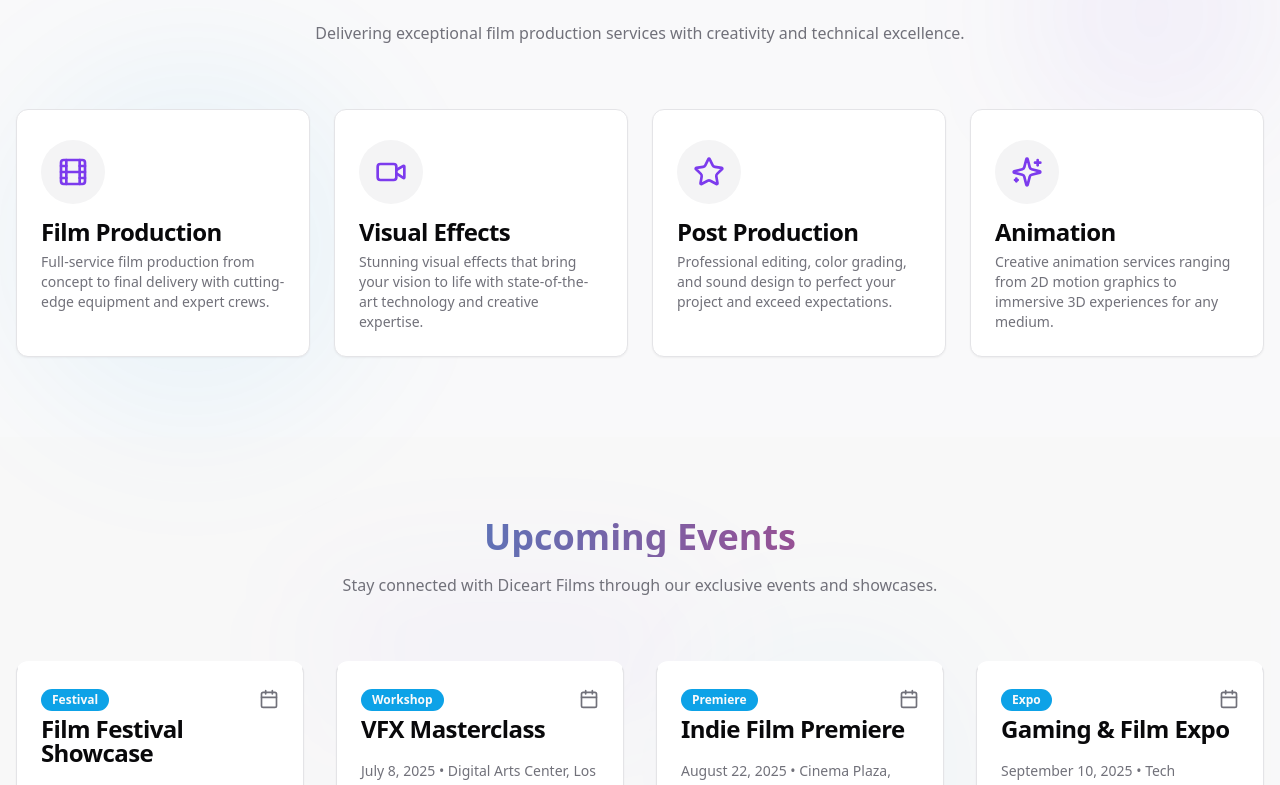
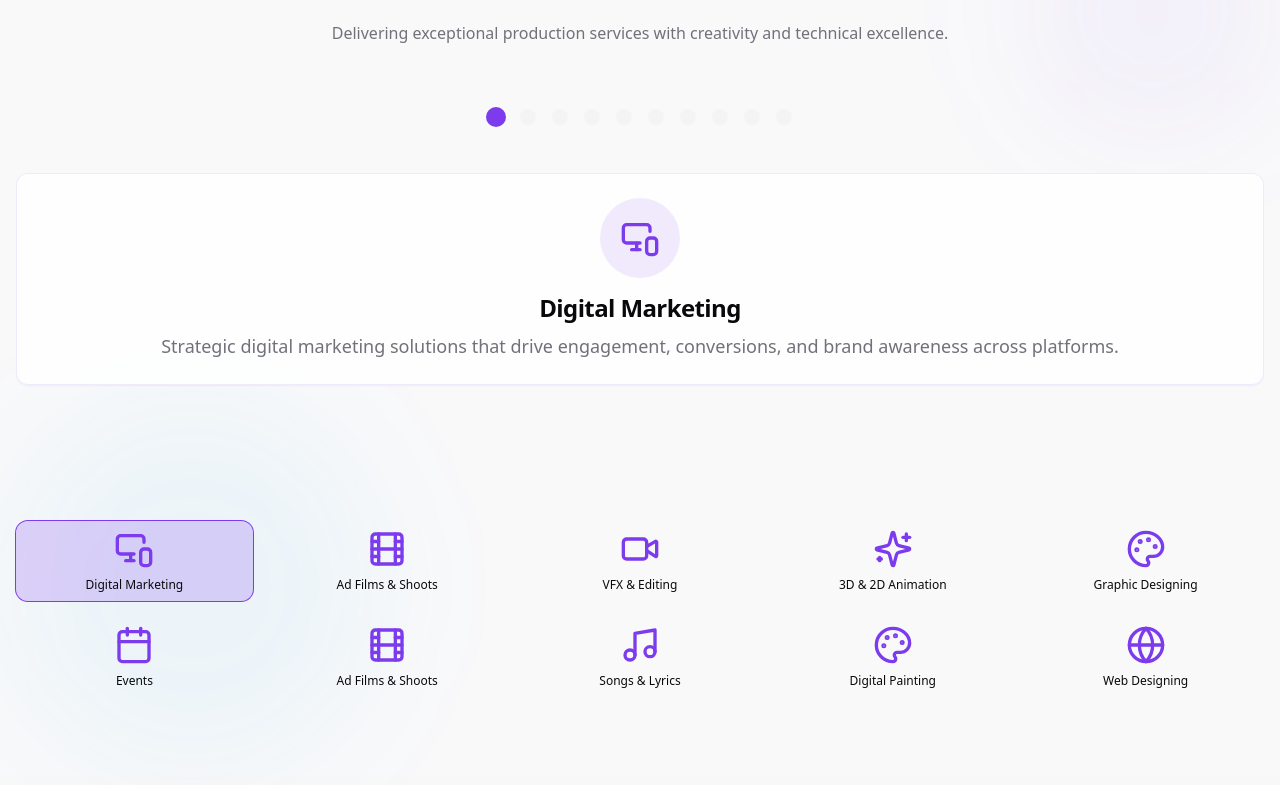
Before and after one commit to vk141143/diceart-cinematic-galaxy, a React (Vite) app: page / in a window 1280 px wide. Shown: the part 915-1700 px from the top of the page. Built offline with nearby package versions, Linux system fonts and the light colour scheme.

Commit message:
Refactor: Implement service navigation dots
Replaces the existing service display with a dot-based navigation system. Clicking a dot reveals the corresponding service information, creating a "9 Dot Navigation magic Menu" effect.

```diff
--- a/src/components/sections/Home.tsx
+++ b/src/components/sections/Home.tsx
@@ -1,3 +1,4 @@
+
 import { useRef, useEffect, useState } from "react";
 import { ChevronDown } from "lucide-react";
 import { Button } from "@/components/ui/button";
--- a/src/components/sections/Services.tsx
+++ b/src/components/sections/Services.tsx
@@ -1,11 +1,14 @@
 
 import { useRef, useEffect, useState } from "react";
 import { Card, CardContent, CardDescription, CardHeader, CardTitle } from "@/components/ui/card";
-import { Film, Video, Star, Sparkles } from "lucide-react";
+import { Film, Video, Star, Sparkles, Palette, Globe, Music, Calendar, MonitorSmartphone } from "lucide-react";
+import { motion } from "framer-motion";
+import { cn } from "@/lib/utils";
 
 export function Services() {
   const sectionRef = useRef<HTMLDivElement>(null);
   const [isVisible, setIsVisible] = useState(false);
+  const [activeService, setActiveService] = useState(0);
 
   useEffect(() => {
     const observer = new IntersectionObserver(
@@ -31,29 +34,59 @@ export function Services() {
 
   const services = [
     {
+      icon: <MonitorSmartphone className="h-10 w-10 text-primary" />,
+      title: "Digital Marketing",
+      description: "Strategic digital marketing solutions that drive engagement, conversions, and brand awareness across platforms.",
+    },
+    {
       icon: <Film className="h-10 w-10 text-primary" />,
-      title: "Film Production",
-      description: "Full-service film production from concept to final delivery with cutting-edge equipment and expert crews.",
+      title: "Ad Films & Shoots",
+      description: "Professional advertising films and video shoots that bring your brand story to life with cinematic quality.",
     },
     {
       icon: <Video className="h-10 w-10 text-primary" />,
-      title: "Visual Effects",
-      description: "Stunning visual effects that bring your vision to life with state-of-the-art technology and creative expertise.",
-    },
-    {
-      icon: <Star className="h-10 w-10 text-primary" />,
-      title: "Post Production",
-      description: "Professional editing, color grading, and sound design to perfect your project and exceed expectations.",
+      title: "VFX & Editing",
+      description: "Cutting-edge visual effects and professional editing services that transform raw footage into polished masterpieces.",
     },
     {
       icon: <Sparkles className="h-10 w-10 text-primary" />,
-      title: "Animation",
-      description: "Creative animation services ranging from 2D motion graphics to immersive 3D experiences for any medium.",
+      title: "3D & 2D Animation",
+      description: "Creative animation services ranging from immersive 3D experiences to engaging 2D motion graphics.",
+    },
+    {
+      icon: <Palette className="h-10 w-10 text-primary" />,
+      title: "Graphic Designing",
+      description: "Eye-catching graphic design that communicates your brand's message with visual impact and creative excellence.",
+    },
+    {
+      icon: <Calendar className="h-10 w-10 text-primary" />,
+      title: "Events",
+      description: "Comprehensive event planning and production services that create memorable experiences for your audience.",
+    },
+    {
+      icon: <Film className="h-10 w-10 text-primary" />,
+      title: "Ad Films & Shoots",
+      description: "High-quality advertising films and photoshoots that showcase your products and services in the best light.",
+    },
+    {
+      icon: <Music className="h-10 w-10 text-primary" />,
+      title: "Songs & Lyrics",
+      description: "Original music composition and lyric writing services that create the perfect soundtrack for your brand.",
+    },
+    {
+      icon: <Palette className="h-10 w-10 text-primary" />,
+      title: "Digital Painting",
+      description: "Stunning digital artwork and illustrations that bring your creative vision to life with artistic precision.",
+    },
+    {
+      icon: <Globe className="h-10 w-10 text-primary" />,
+      title: "Web Designing",
+      description: "User-focused web design that combines aesthetics with functionality to create engaging online experiences.",
     },
   ];
 
   return (
-    <section id="services" ref={sectionRef} className="py-20 relative">
+    <section id="services" ref={sectionRef} className="py-20 relative min-h-[80vh] flex flex-col justify-center">
       {/* Background elements */}
       <div className="absolute top-0 right-0 w-64 h-64 bg-primary/5 rounded-full blur-3xl -z-10"></div>
       <div className="absolute bottom-0 left-0 w-96 h-96 bg-secondary/5 rounded-full blur-3xl -z-10"></div>
@@ -64,31 +97,74 @@ export function Services() {
             Our Services
           </h2>
           <p className="text-muted-foreground max-w-2xl mx-auto">
-            Delivering exceptional film production services with creativity and technical excellence.
+            Delivering exceptional production services with creativity and technical excellence.
           </p>
         </div>
 
-        <div className="grid grid-cols-1 md:grid-cols-2 lg:grid-cols-4 gap-6">
+        {/* Dot Navigation */}
+        <div className="flex justify-center gap-4 mb-12">
+          {services.map((_, index) => (
+            <button
+              key={index}
+              onClick={() => setActiveService(index)}
+              className={cn(
+                "w-4 h-4 rounded-full transition-all duration-300 transform",
+                activeService === index
+                  ? "bg-primary scale-125"
+                  : "bg-muted hover:bg-primary/50"
+              )}
+              aria-label={`Select service ${index + 1}`}
+            />
+          ))}
+        </div>
+
+        {/* Service Display */}
+        <div className="relative h-[400px] md:h-[300px] overflow-hidden">
           {services.map((service, index) => (
-            <Card
+            <motion.div
               key={index}
-              className={`group transition-all duration-500 hover:shadow-xl hover:shadow-primary/10 overflow-hidden bg-card hover:-translate-y-1 ${
-                isVisible ? "opacity-100" : "opacity-0 translate-y-20"
-              }`}
-              style={{ transitionDelay: `${index * 150}ms` }}
+              className="absolute top-0 left-0 w-full"
+              initial={{ opacity: 0, x: 100 }}
+              animate={{
+                opacity: activeService === index ? 1 : 0,
+                x: activeService === index ? 0 : 100,
+                zIndex: activeService === index ? 10 : 0
+              }}
+              transition={{ duration: 0.5 }}
             >
-              <div className="absolute inset-0 bg-gradient-to-br from-primary/10 to-transparent opacity-0 group-hover:opacity-100 transition-opacity duration-500 -z-10"></div>
-              <CardHeader className="relative overflow-hidden pb-0">
-                <div className="absolute inset-0 bg-gradient-to-br from-primary/5 via-secondary/5 to-transparent opacity-0 group-hover:opacity-100 transition-all duration-500 -z-10"></div>
-                <div className="rounded-full bg-muted p-4 w-16 h-16 flex items-center justify-center mb-2 group-hover:bg-primary/10 transition-colors duration-300">
-                  {service.icon}
-                </div>
-              </CardHeader>
-              <CardContent className="pt-4">
-                <CardTitle className="mb-2 group-hover:text-primary transition-colors duration-300">{service.title}</CardTitle>
-                <CardDescription>{service.description}</CardDescription>
-              </CardContent>
-            </Card>
+              <Card className="bg-card/80 backdrop-blur-sm border border-primary/10">
+                <CardHeader className="pb-2">
+                  <div className="mb-2 flex justify-center">
+                    <div className="rounded-full bg-primary/10 p-4 w-20 h-20 flex items-center justify-center">
+                      {service.icon}
+                    </div>
+                  </div>
+                  <CardTitle className="text-center text-2xl">{service.title}</CardTitle>
+                </CardHeader>
+                <CardContent>
+                  <CardDescription className="text-center text-lg">{service.description}</CardDescription>
+                </CardContent>
+              </Card>
+            </motion.div>
+          ))}
+        </div>
+
+        {/* Small preview of all services for mobile scrolling */}
+        <div className="mt-12 grid grid-cols-2 md:grid-cols-5 gap-4">
+          {services.map((service, index) => (
+            <button
+              key={index}
+              onClick={() => setActiveService(index)}
+              className={cn(
+                "p-2 rounded-lg transition-all duration-300",
+                activeService === index ? "bg-primary/20 ring-1 ring-primary" : "hover:bg-primary/5"
+              )}
+            >
+              <div className="flex flex-col items-center">
+                {service.icon}
+                <span className="text-xs mt-2 text-center">{service.title}</span>
+              </div>
+            </button>
           ))}
         </div>
       </div>
```
